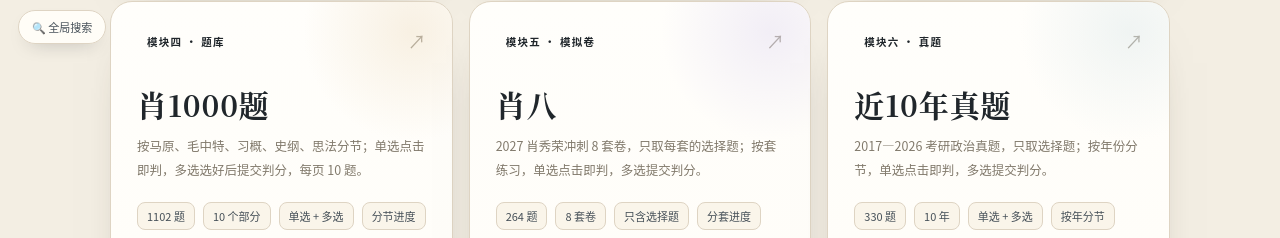
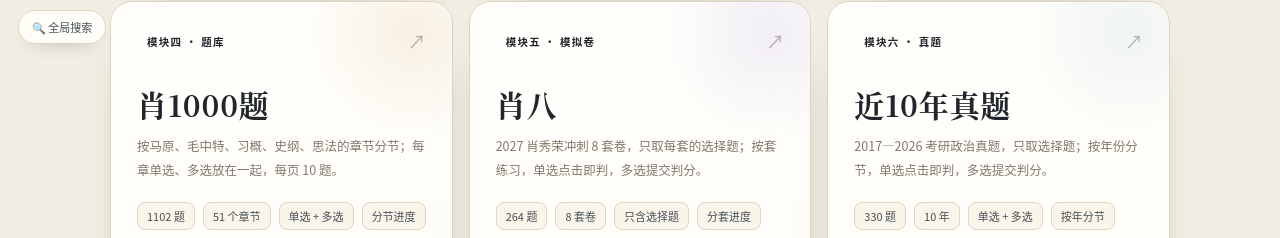
Before and after one commit to pengpoiuyy/kaoyan-politics-quiz, a plain HTML site: page index.html in a window 1280 px wide. Shown: the part 686-924 px from the top of the page. Drawn offline with Linux system fonts and the light colour scheme.

Commit message:
Update Xiao1000 chapter card

```diff
--- a/index.html
+++ b/index.html
@@ -292,10 +292,10 @@
         <span class="arrow" aria-hidden="true">↗</span>
       </div>
       <h3>肖1000题</h3>
-      <p class="desc">按马原、毛中特、习概、史纲、思法分节；单选点击即判，多选选好后提交判分，每页 10 题。</p>
+      <p class="desc">按马原、毛中特、习概、史纲、思法的章节分节；每章单选、多选放在一起，每页 10 题。</p>
       <div class="facts">
         <span class="fact">1102 题</span>
-        <span class="fact">10 个部分</span>
+        <span class="fact">51 个章节</span>
         <span class="fact">单选 + 多选</span>
         <span class="fact">分节进度</span>
       </div>
```
